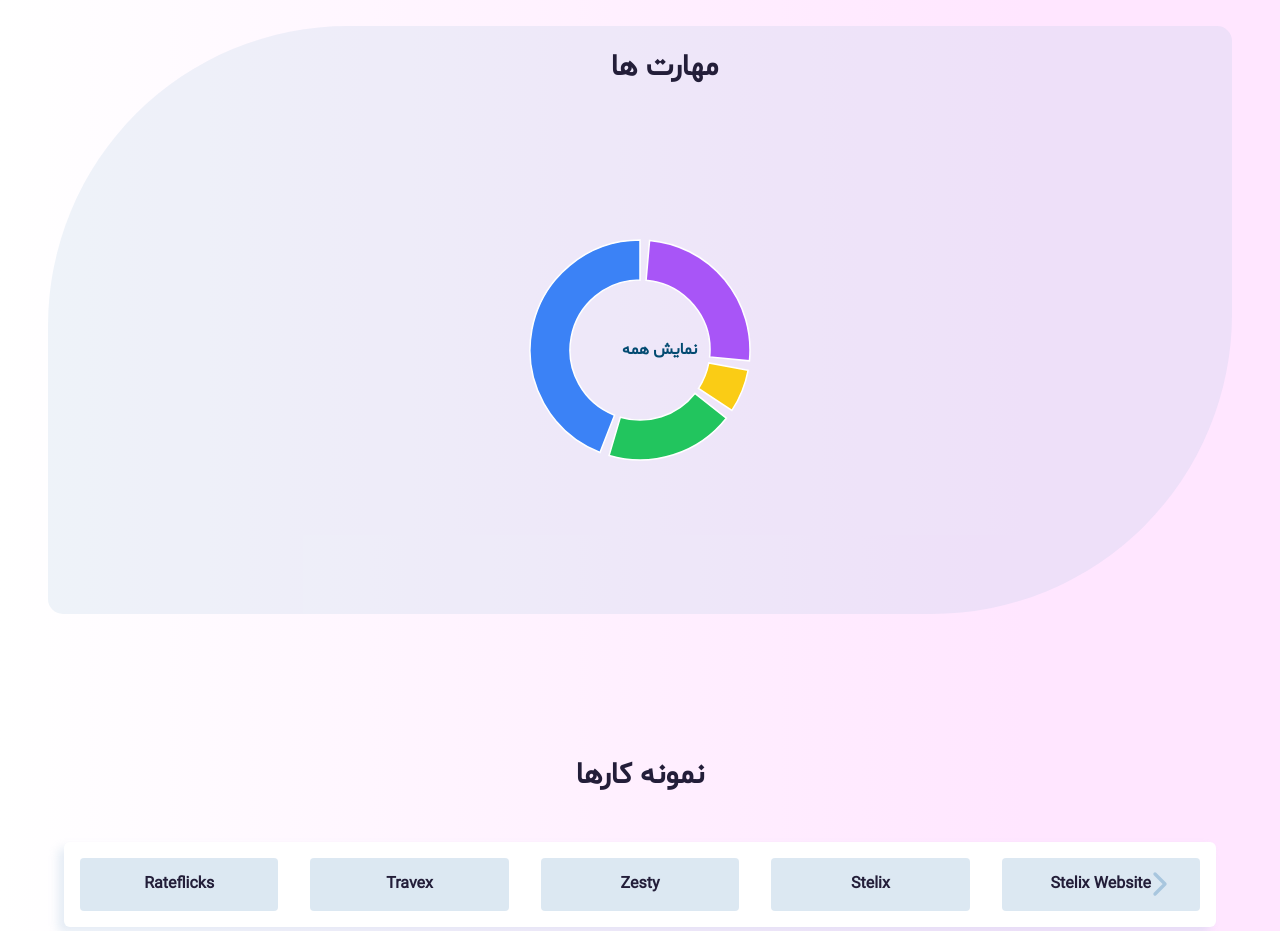
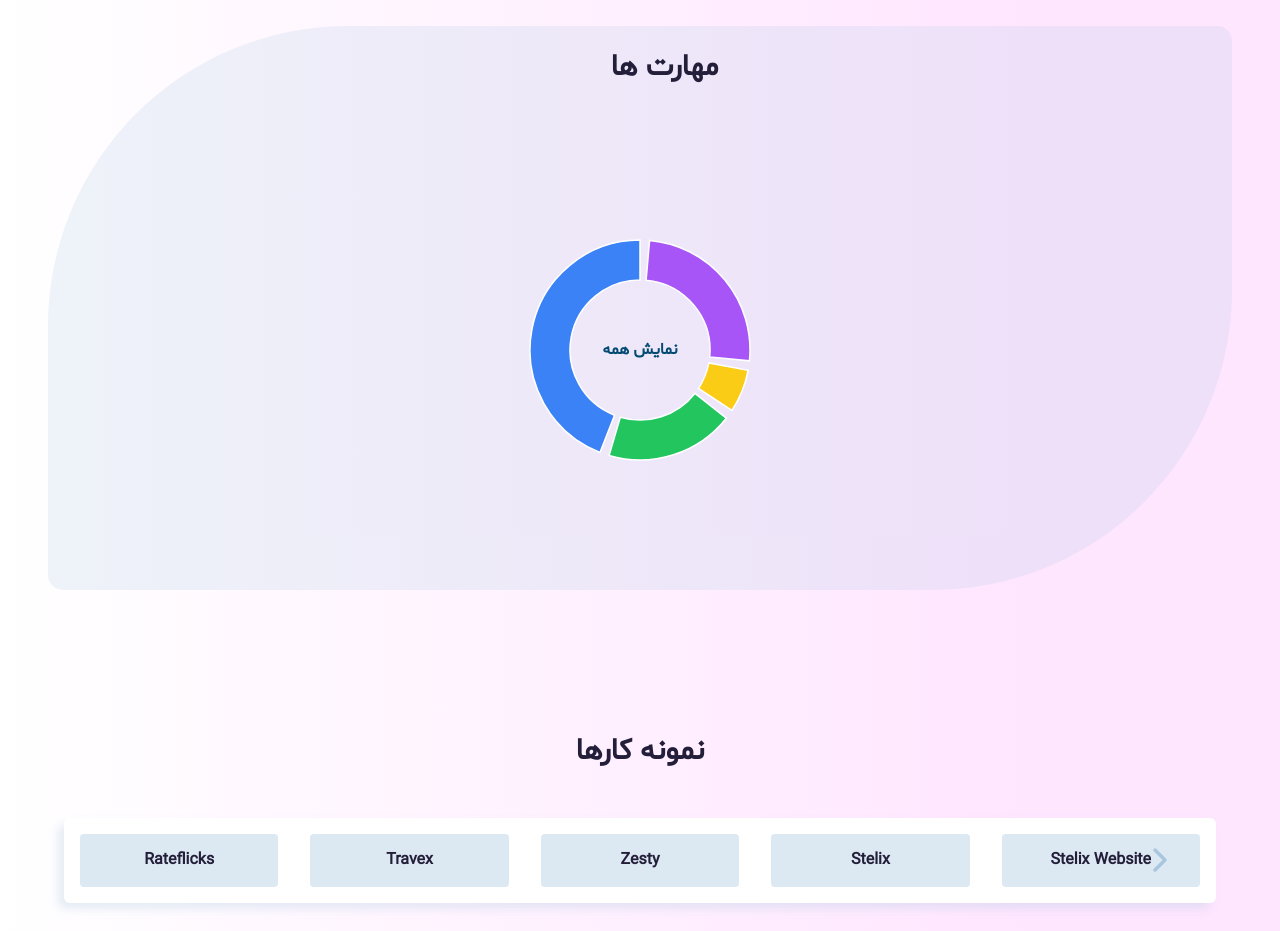
Before and after one commit to MatinT-SA/My-Personal-Website, a Next.js app: page / in a window 1280 px wide. Shown: the part 1580-2511 px from the top of the page. Built offline with nearby package versions, Linux system fonts and the light colour scheme.

Commit message:
fixing some crazy stuff bugs left from our previous code and finally getting the desired result that we wanted

```diff
--- a/app/components/skills/SkillsList.js
+++ b/app/components/skills/SkillsList.js
@@ -7,8 +7,7 @@ export default function SkillsList({
   className = "",
 }) {
   return (
-    <ul className={`space-y-4 text-center lg:text-right ${className}`}>
-           {" "}
+    <ul className={`space-y-4 text-center ${className}`}>
       {skills.map((skill, i) => (
         <li
           key={baseIndex + i}
@@ -18,10 +17,9 @@ export default function SkillsList({
             transition: "opacity 100ms linear",
           }}
         >
-                    {skill}       {" "}
+          {skill}
         </li>
       ))}
-         {" "}
     </ul>
   );
 }
--- a/app/sections/Skills.js
+++ b/app/sections/Skills.js
@@ -14,10 +14,6 @@ const SkillsCircle = dynamic(
 
 const HIGHLIGHT_RADIUS = 260;
 const FALL_OFF = 1.0;
-
-// =========================================================
-// 🎯 FINAL FIX: DATA DEFINITIONS MUST BE HERE
-// =========================================================
 
 const skillsLeft = [
   "آشنا به زبان برنامه نویسی CSharp",
@@ -67,10 +63,6 @@ const skillCategoryMap = {
   "طراحی سایت واکنش گرا": "Frontend",
 };
 
-// =========================================================
-// END OF DATA DEFINITIONS
-// =========================================================
-
 export default function Skills() {
   const containerRef = useRef(null);
   const cursorRef = useRef(null);
@@ -85,7 +77,7 @@ export default function Skills() {
     ("ontouchstart" in window || navigator.maxTouchPoints > 0);
 
   const [selectedCategory, setSelectedCategory] = useState(null);
-  const [showAll, setShowAll] = useState(false); // --- Handlers ---
+  const [showAll, setShowAll] = useState(false);
 
   const handleSliceClick = useCallback((categoryName) => {
     setSelectedCategory((prevCategory) =>
@@ -139,10 +131,9 @@ export default function Skills() {
       const skillCategory = skillCategoryMap[allSkills[idx]];
       const isSelected = selectedCategory === skillCategory;
 
-      let glowOpacity = 0; // Default to invisible (for desktop if cursor is far)
+      let glowOpacity = 0;
 
       if (runGlowLogic) {
-        // Desktop-only Mouse Glow Calculation
         const dx = pos.x - cx;
         const dy = pos.y - cy;
         const dist = Math.sqrt(dx * dx + dy * dy);
@@ -209,7 +200,7 @@ export default function Skills() {
         if (el) el.style.opacity = "0";
       });
     }
-  }, [isTouchDevice, selectedCategory, showAll]); // --- Effects ---
+  }, [isTouchDevice, selectedCategory, showAll]);
 
   useEffect(() => {
     computePositions();
@@ -235,48 +226,39 @@ export default function Skills() {
       onMouseLeave={isTouchDevice ? undefined : handleMouseLeave}
       className="relative scroll-mt-24 mx-12 my-16 rounded-[300px_15px] bg-[color:var(--color-blue-light-transparent)] p-6"
     >
-           {" "}
       <h2 className="mb-12 text-center text-3xl font-extrabold text-purple-primary">
                 مهارت ها      {" "}
       </h2>
-            {/* Layout: FLEXBOX for guaranteed single-row desktop layout */}
-       {" "}
+
       <div
         className="
             flex flex-row items-center justify-around gap-8
             max-lg:flex-col max-lg:items-center max-lg:gap-12
         "
       >
-               {" "}
         <SkillsList
           skills={skillsLeft}
           baseIndex={0}
           registerItem={registerItem}
           className="flex-1 max-lg:order-2 max-lg:w-full"
         />
-               {" "}
         <div className="flex justify-center relative max-lg:order-first">
-                   {" "}
           <SkillsCircle data={circleData} onSliceClick={handleSliceClick} />
-               {" "}
           <div
             onClick={handleShowAllClick}
             className="absolute z-10 top-1/2 left-1/2 -translate-x-1/2 -translate-y-1/2 flex items-center justify-center cursor-pointer font-bold text-center text-sky-900 transition-opacity duration-300"
           >
-                        {showAll ? "پنهان همه" : "نمایش همه"}         {" "}
+            {showAll ? "پنهان همه" : "نمایش همه"}
           </div>
-                 {" "}
         </div>
-               {" "}
         <SkillsList
           skills={skillsRight}
           baseIndex={skillsLeft.length}
           registerItem={registerItem}
           className="flex-1 max-lg:order-3 max-lg:w-full"
         />
-             {" "}
       </div>
-            {!isTouchDevice && <SkillsGlowCursor cursorRef={cursorRef} />}   {" "}
+      {!isTouchDevice && <SkillsGlowCursor cursorRef={cursorRef} />}
     </section>
   );
 }
```
